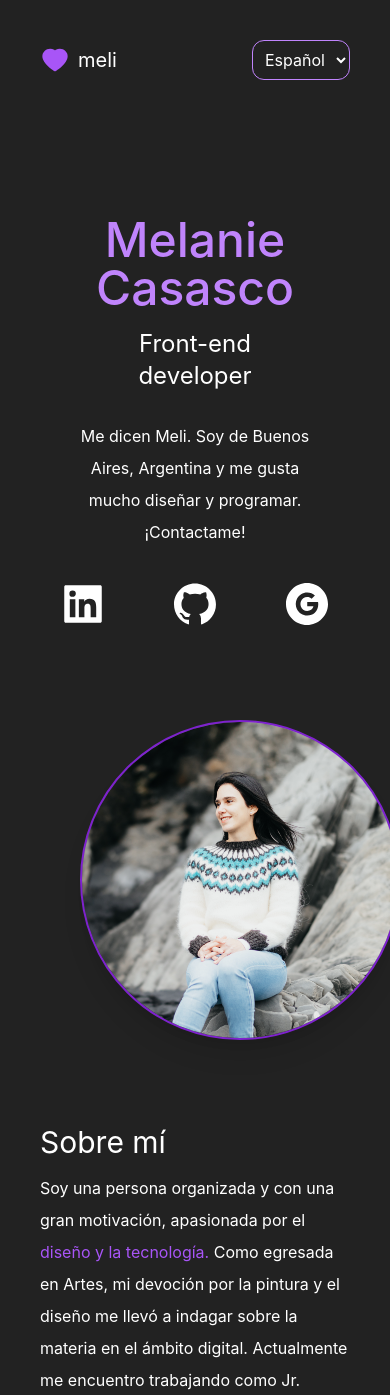
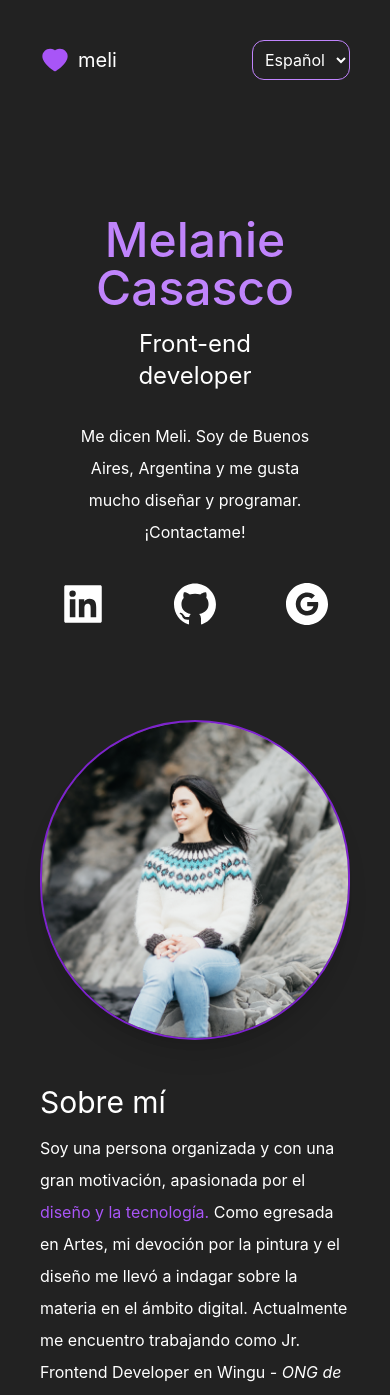
Before and after one commit to melicasasco/mel-next-tailwind-portfolio, a Next.js app: page / in a window 390 px wide. Shown: the top 1395 px of the page. Built offline with nearby package versions, Linux system fonts and the light colour scheme.

Commit message:
fix mobile picture

```diff
--- a/app/layout.tsx
+++ b/app/layout.tsx
@@ -22,7 +22,7 @@ import i18n from "./i18n";
 
 export default function RootLayout() {
   const { t } = useTranslation();
-  const description = t('description');
+  const description = t("description");
   return (
     <>
       <I18nextProvider i18n={i18n}>
@@ -46,7 +46,7 @@ export default function RootLayout() {
                   </span>
                 </nav>
 
-                <div className="text-center p-10 py-10">
+                <div className="text-center px-10 pt-10">
                   <h2 className="text-5xl py-2 text-purple-400 font-medium dark:text-purple-400 md:text-6xl">
                     Melanie Casasco
                   </h2>
@@ -80,6 +80,8 @@ export default function RootLayout() {
                       <AiFillGoogleCircle />
                     </a>
                   </div>
+                </div>
+                <div className=" flex justify-center text-white dark:text-gray-400">
                   <div className="mx-auto border-2 border-purple-700 bg-gradient-to-b from-purple-500 rounded-full w-80 h-80 relative overflow-hidden mt-20 md:h-96 md:w-96 shadow-xl">
                     <Image
                       src={"/MC.png"}
@@ -96,8 +98,12 @@ export default function RootLayout() {
                     {t("about-title")}
                   </h3>
                   <p className="text-md py-2 leading-8  text-white  text-gray-800 dark:text-gray-200">
-                  <span className="description-container" dangerouslySetInnerHTML={{ __html: description }} />
+                    <span
+                      className="description-container"
+                      dangerouslySetInnerHTML={{ __html: description }}
+                    />
                   </p>
+
                 </div>
               </section>
               <section className="pb-6">
@@ -168,12 +174,11 @@ export default function RootLayout() {
                       <p className="text-white  py-1">XD ADOBE</p>
                     </div>
                   </a>
-
                 </div>
               </section>
               <div className="text-center text-white p-10 py-8">
-                 {t('final')}
-                </div>
+                {t("final")}
+              </div>
             </main>
           </body>
         </html>
```
